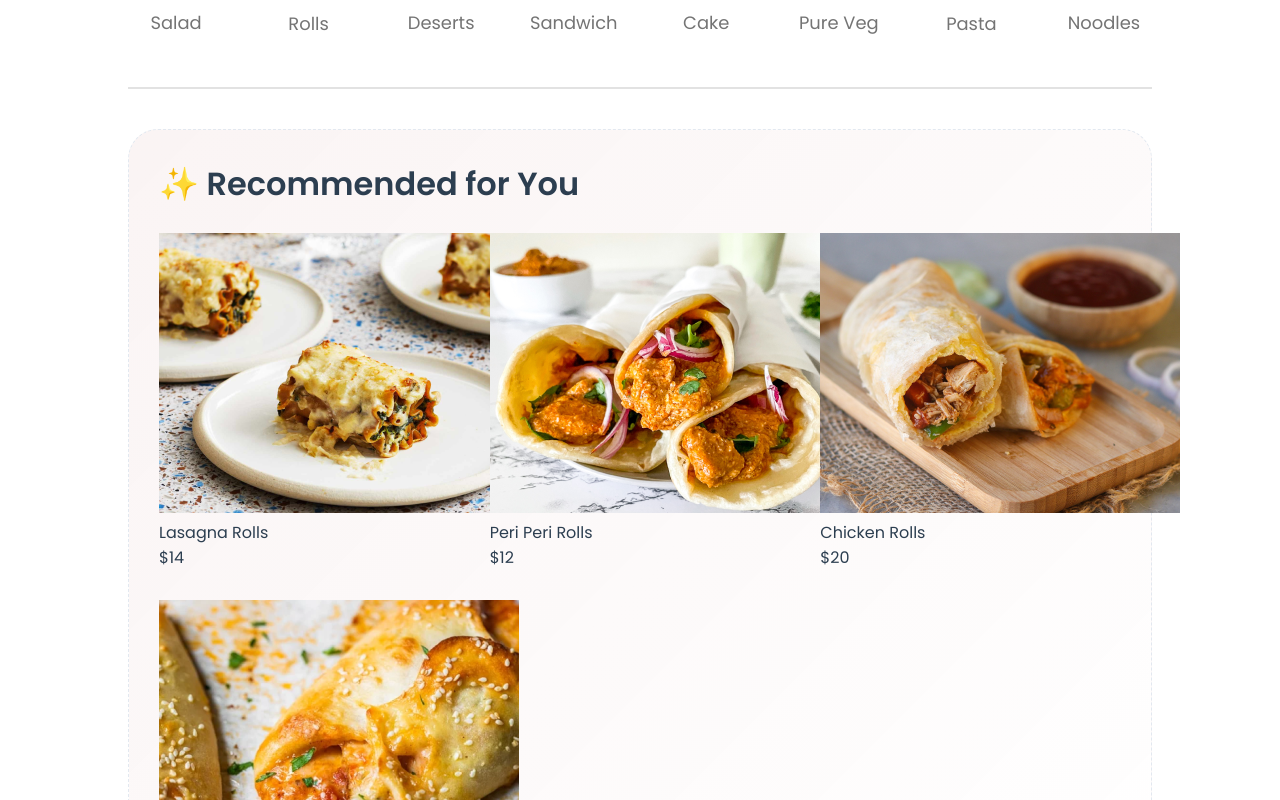
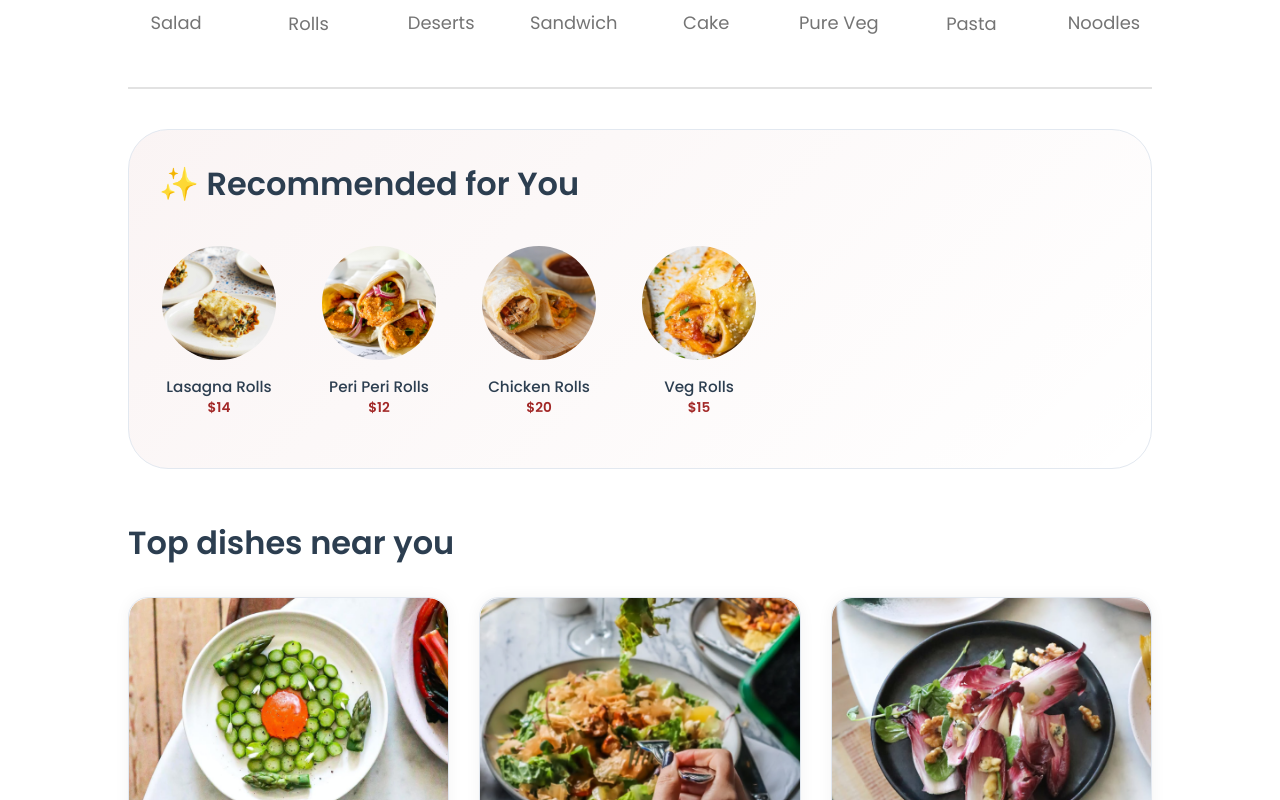
Before and after one commit to BYIRINGIRO-Samuel/FoodFlow, a React (Vite) app: page / in a window 1280 px wide. Shown: the part 1140-1940 px from the top of the page. Built offline with nearby package versions, Linux system fonts and the light colour scheme.

Commit message:
style: hide scrollbar and update recommendations layout

```diff
--- a/src/components/FoodDisplay/FoodDisplay.css
+++ b/src/components/FoodDisplay/FoodDisplay.css
@@ -14,15 +14,72 @@
     margin-bottom: 50px;
     padding: 30px;
     background: linear-gradient(135deg, rgba(162, 40, 39, 0.05) 0%, transparent 100%);
-    border-radius: 30px;
-    border: 1px dashed var(--border-color);
+    border-radius: 40px;
+    border: 1px solid var(--border-color);
 }
 
 .recommendations-list {
-    display: grid;
-    grid-template-columns: repeat(auto-fill, minmax(240px, 1fr));
-    gap: 30px;
+    display: flex;
+    overflow-x: auto;
+    gap: 40px;
     margin-top: 20px;
+    padding: 10px 0 20px 0;
+}
+
+.recommendations-list::-webkit-scrollbar {
+    display: none;
+}
+
+.recommendations-list {
+    scrollbar-width: none; /* Firefox */
+    -ms-overflow-style: none;  /* IE and Edge */
+}
+
+.recommendation-item {
+    display: flex;
+    flex-direction: column;
+    align-items: center;
+    text-align: center;
+    cursor: pointer;
+    transition: transform 0.3s;
+    min-width: 120px;
+}
+
+.recommendation-item:hover {
+    transform: scale(1.05);
+}
+
+.rec-img-container {
+    width: 120px;
+    height: 120px;
+    border-radius: 50%;
+    overflow: hidden;
+    margin-bottom: 12px;
+    border: 3px solid transparent;
+    transition: border-color 0.3s;
+}
+
+.recommendation-item:hover .rec-img-container {
+    border-color: var(--primary-color);
+}
+
+.rec-img-container img {
+    width: 100%;
+    height: 100%;
+    object-fit: cover;
+}
+
+.recommendation-item p {
+    font-size: 0.95rem;
+    font-weight: 500;
+    color: var(--text-color);
+    margin: 0;
+}
+
+.recommendation-item span {
+    color: var(--primary-color);
+    font-weight: 600;
+    font-size: 0.85rem;
 }
 
 /* Main Food List */
```
